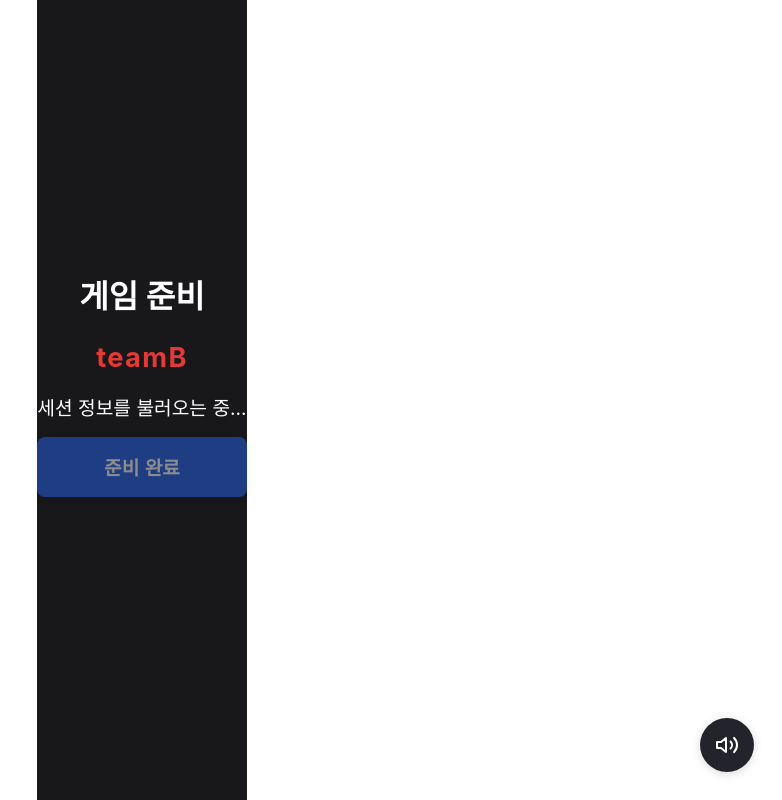
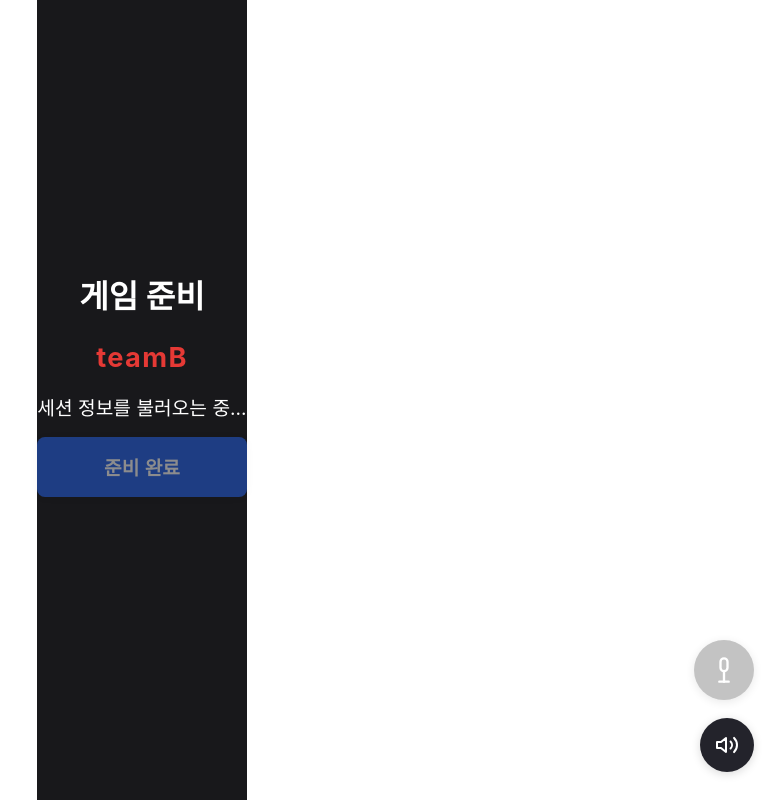
Before and after one commit to HOAN-C/RON, a React (Vite) app: page /ready/1 in a window 1280 px wide. Shown: the whole page, without its empty margins (498-1280 px from the left). Built offline with nearby package versions, Linux system fonts and the light colour scheme; no server answers; the database is empty.

Commit message:
WIP: 임시 커밋 (pull 전)

```diff
--- /dev/null
+++ b/src/components/WalkieTalkieButton.tsx
@@ -0,0 +1,112 @@
+import React, { useRef, useState } from 'react';
+import styled from 'styled-components';
+import { useWebRTCPeer } from '../hooks/useWebRTCPeer';
+
+interface WalkieTalkieButtonProps {
+  sessionCode: string;
+  signalingPath: string; // Firebase RTDB path for signaling
+  disabled?: boolean;
+}
+
+const FloatButton = styled.button`
+  position: fixed;
+  right: 28px;
+  bottom: 100px;
+  background: #2563eb;
+  color: #fff;
+  border: none;
+  border-radius: 50%;
+  width: 60px;
+  height: 60px;
+  display: flex;
+  align-items: center;
+  justify-content: center;
+  box-shadow: 0 2px 10px rgba(0,0,0,0.18);
+  cursor: pointer;
+  z-index: 120;
+  font-size: 1.6rem;
+  transition: background 0.18s;
+  &:active {
+    background: #1d4ed8;
+  }
+  opacity: ${(props: { disabled?: boolean }) => (props.disabled ? 0.5 : 1)};
+`;
+
+/**
+ * WalkieTalkieButton
+ * - 화면 우측 하단에 위치하는 플로팅 무전기 버튼
+ * - 버튼을 누르고 있는 동안만 마이크 오디오를 WebRTC로 송출 (push-to-talk)
+ * - WebRTC 연결/송출 상태에 따라 색상과 안내 텍스트 변경
+ * - 내부적으로 useWebRTCPeer 훅을 사용해 P2P 연결 및 송출 트리거
+ */
+export default function WalkieTalkieButton({ sessionCode, signalingPath, disabled }: WalkieTalkieButtonProps) {
+  // 현재 버튼이 눌려있는지(송출 중인지) 상태
+  const [isTransmitting, setIsTransmitting] = useState(false);
+  // 현재 내 마이크 오디오 스트림 참조
+  const streamRef = useRef<MediaStream | null>(null);
+  // WebRTC 연결 상태 및 송출 함수 (useWebRTCPeer 훅)
+  const { state, sendStream } = useWebRTCPeer(sessionCode, signalingPath);
+
+  /**
+   * startTransmit
+   * - 버튼을 누르면 실행됨
+   * - 마이크 권한 요청 → 오디오 스트림 획득 → WebRTC로 송출 시작
+   * - 연결이 안 되어 있으면 송출 불가
+   */
+  async function startTransmit() {
+    if (disabled) return;
+    try {
+      const stream = await navigator.mediaDevices.getUserMedia({ audio: true });
+      streamRef.current = stream;
+      setIsTransmitting(true);
+      await sendStream(stream);
+    } catch (e) {
+      alert('마이크 권한이 필요합니다.');
+    }
+  }
+
+  /**
+   * stopTransmit
+   * - 버튼에서 손을 떼면 실행됨
+   * - 마이크 스트림 중지 (상대방도 음성 수신이 멈춤)
+   */
+  function stopTransmit() {
+    if (streamRef.current) {
+      streamRef.current.getTracks().forEach(track => track.stop());
+      streamRef.current = null;
+    }
+    setIsTransmitting(false);
+    // WebRTC 송출 중지는 자동으로 트랙이 끊기면 상대방도 음성 수신이 멈춤
+  }
+
+  /**
+   * 버튼 UI
+   * - 연결 전: 회색, 연결 중: 파랑, 송출 중: 빨강
+   * - 상태 텍스트(연결 중/송출 중) 표시
+   */
+  return (
+    <FloatButton
+      aria-label="무전 송출"
+      title="무전 송출"
+      disabled={disabled || state !== 'connected'}
+      onMouseDown={startTransmit}
+      onTouchStart={startTransmit}
+      onMouseUp={stopTransmit}
+      onMouseLeave={stopTransmit}
+      onTouchEnd={stopTransmit}
+      style={{ background: isTransmitting ? '#ef4444' : (state === 'connected' ? '#2563eb' : '#888') }}
+    >
+      {/* 무전기 아이콘 SVG */}
+      <svg width="28" height="28" viewBox="0 0 24 24" fill="none" stroke="#fff" strokeWidth="2" strokeLinecap="round" strokeLinejoin="round">
+        <rect x="9" y="2" width="6" height="11" rx="3" />
+        <path d="M12 13v9" />
+        <path d="M8 22h8" />
+      </svg>
+      {/* 상태 텍스트 */}
+      <span style={{ position: 'absolute', top: -30, right: 0, color: '#fff', fontSize: 13 }}>
+        {state === 'connecting' && '연결 중...'}
+        {state === 'connected' && isTransmitting && '송출 중'}
+      </span>
+    </FloatButton>
+  );
+}
--- /dev/null
+++ b/src/hooks/useWebRTCPeer.ts
@@ -0,0 +1,127 @@
+import { useEffect, useRef, useState } from 'react';
+import { ref as dbRef, onValue, set } from 'firebase/database';
+import { db } from '../api/firebase';
+
+export type WebRTCPeerState = 'idle' | 'connecting' | 'connected' | 'error';
+
+/**
+ * useWebRTCPeer
+ * - 두 참가자 간 WebRTC 오디오 연결을 위한 커스텀 React 훅
+ * - Firebase RTDB를 시그널링 채널로 사용하여 offer/answer/ICE candidate 교환
+ * - 연결 상태(state) 및 송출 함수(sendStream) 제공
+ *
+ * @param sessionCode  현재 세션 코드(고유 방/게임 식별자)
+ * @param signalingPath Firebase RTDB 내 시그널링 데이터 경로
+ */
+export function useWebRTCPeer(sessionCode: string, signalingPath: string) {
+  // 현재 P2P 연결 상태 (idle/connecting/connected/error)
+  const [state, setState] = useState<WebRTCPeerState>('idle');
+  // WebRTC PeerConnection 인스턴스 참조
+  const peerRef = useRef<RTCPeerConnection | null>(null);
+  // 상대방 오디오 스트림 저장
+  const remoteStreamRef = useRef<MediaStream | null>(null);
+
+  // WebRTC ICE 서버 설정 (구글 STUN 서버만 사용, 실제 서비스는 TURN 필요)
+  const rtcConfig = { iceServers: [{ urls: 'stun:stun.l.google.com:19302' }] };
+
+  // Firebase RTDB를 통한 시그널링 및 연결 관리
+  useEffect(() => {
+    if (!sessionCode || !signalingPath) return;
+    // 1. PeerConnection 생성 및 상태 초기화
+    // - PeerConnection 인스턴스를 생성하고 초기 상태를 설정합니다.
+    const peer = new RTCPeerConnection(rtcConfig);
+    peerRef.current = peer;
+    setState('connecting');
+    let closed = false;
+
+    // 2. 상대방 ICE candidate 수신 시 PeerConnection에 추가
+    // - 상대방의 ICE candidate를 수신하여 PeerConnection에 추가합니다.
+    const iceRef = dbRef(db, `${signalingPath}/ice`);
+    onValue(iceRef, (snap) => {
+      const candidates = snap.val();
+      if (!candidates) return;
+      // 여러 candidate를 순회하며 PeerConnection에 추가
+      Object.values(candidates).forEach((c: any) => {
+        if (c && c.candidate) {
+          peer.addIceCandidate(new RTCIceCandidate(c));
+        }
+      });
+    });
+
+    // 3. offer/answer SDP 수신 및 처리
+    // - 상대방의 offer 또는 answer SDP를 수신하여 처리합니다.
+    const sdpRef = dbRef(db, `${signalingPath}/sdp`);
+    onValue(sdpRef, async (snap) => {
+      const sdpObj = snap.val();
+      if (!sdpObj) return;
+      // 상대방이 offer를 올린 경우: answer 생성 후 DB에 기록
+      if (sdpObj.type === 'offer') {
+        // 상대방의 offer SDP를 설정하고 answer SDP를 생성합니다.
+        await peer.setRemoteDescription(new RTCSessionDescription(sdpObj));
+        const answer = await peer.createAnswer();
+        await peer.setLocalDescription(answer);
+        // 생성된 answer SDP를 DB에 기록합니다.
+        set(dbRef(db, `${signalingPath}/sdp`), answer.toJSON());
+      } else if (sdpObj.type === 'answer') {
+        // 상대방이 answer를 올린 경우: 내 PeerConnection에 적용
+        // 상대방의 answer SDP를 설정합니다.
+        await peer.setRemoteDescription(new RTCSessionDescription(sdpObj));
+      }
+    });
+
+    // 4. 내 ICE candidate가 생기면 DB에 저장 (상대방이 읽어감)
+    // - 내 PeerConnection에서 생성된 ICE candidate를 DB에 저장합니다.
+    peer.onicecandidate = (event) => {
+      if (event.candidate) {
+        set(
+          dbRef(
+            db,
+            `${signalingPath}/ice/${event.candidate.sdpMid}_${event.candidate.sdpMLineIndex}`
+          ),
+          event.candidate.toJSON()
+        );
+      }
+    };
+
+    // 5. 상대방의 오디오 트랙 수신 시 remoteStream에 저장
+    // - 상대방의 오디오 트랙을 수신하여 remoteStream에 저장합니다.
+    peer.ontrack = (e) => {
+      if (!remoteStreamRef.current) {
+        remoteStreamRef.current = new MediaStream();
+      }
+      remoteStreamRef.current.addTrack(e.track);
+    };
+
+    peer.onconnectionstatechange = () => {
+      if (peer.connectionState === 'connected') setState('connected');
+      else if (
+        peer.connectionState === 'failed' ||
+        peer.connectionState === 'disconnected'
+      )
+        setState('error');
+    };
+
+    return () => {
+      closed = true;
+      peer.close();
+      peerRef.current = null;
+    };
+  }, [sessionCode, signalingPath]);
+
+  // 송출: 마이크 stream을 peer에 addTrack
+  const sendStream = async (stream: MediaStream) => {
+    if (!peerRef.current) return;
+    stream.getTracks().forEach((track) => {
+      peerRef.current!.addTrack(track, stream);
+    });
+    // offer 생성 및 signaling
+    const offer = await peerRef.current.createOffer();
+    await peerRef.current.setLocalDescription(offer);
+    set(dbRef(db, `${signalingPath}/sdp`), offer.toJSON());
+  };
+
+  // 수신: remoteStream 반환
+  const getRemoteStream = () => remoteStreamRef.current;
+
+  return { state, sendStream, getRemoteStream };
+}
--- a/src/pages/GamePage.tsx
+++ b/src/pages/GamePage.tsx
@@ -6,6 +6,7 @@ import { ref, update } from 'firebase/database';
 import styled from 'styled-components';
 import Button from '../components/Button';
 import { useWakeLock } from '../hooks/useWakeLock';
+import WalkieTalkieButton from '../components/WalkieTalkieButton';
 
 import { playBeep } from '../utils/playBeep';
 import { getTeamPath, canDecrement, canIncrement } from '../utils/team'; // 팀/버튼 유틸함수 import
@@ -69,7 +70,6 @@ function GamePage() {
   const endTimer = useRef<NodeJS.Timeout | null>(null);
   const myTeam = getTeamPath(code ?? null);
 
-
   // 게임 종료 감지(한 팀 전원 사망 또는 state가 ended)
   const hasNavigatedRef = useRef(false);
   useEffect(() => {
@@ -91,11 +91,21 @@ function GamePage() {
     }
     hasNavigatedRef.current = false;
     // 게임 진행 시작 시 Wake Lock 활성화
-    if (session.state === 'running' && 'wakeLock' in navigator && !wakeLockRef.current) {
-
-      (navigator as Navigator & { wakeLock: { request: (type: 'screen') => Promise<WakeLockSentinel> } }).wakeLock.request('screen').then((sentinel: WakeLockSentinel) => {
-        wakeLockRef.current = sentinel;
-      }).catch(() => {});
+    if (
+      session.state === 'running' &&
+      'wakeLock' in navigator &&
+      !wakeLockRef.current
+    ) {
+      (
+        navigator as Navigator & {
+          wakeLock: { request: (type: 'screen') => Promise<WakeLockSentinel> };
+        }
+      ).wakeLock
+        .request('screen')
+        .then((sentinel: WakeLockSentinel) => {
+          wakeLockRef.current = sentinel;
+        })
+        .catch(() => {});
     }
     // 종료 감지는 게임 진행중(running)일 때만 동작
     if (session.state !== 'running') {
@@ -269,8 +279,17 @@ function GamePage() {
             ? '3초 유지 시 게임 종료'
             : '게임 종료 (3초 누르기)'}
       </EndButton>
+      {code && session?.state === 'running' && (
+        <WalkieTalkieButton
+          sessionCode={code}
+          signalingPath={`sessions/${code}/webrtc`}
+          disabled={ending}
+        />
+      )}
     </Container>
   );
 }
 
+// import WalkieTalkieButton from './WalkieTalkieButton';
+
 export default GamePage;
--- a/src/pages/ReadyPage.tsx
+++ b/src/pages/ReadyPage.tsx
@@ -78,6 +78,7 @@ const SoundToast = styled.div`
 import Countdown from '../components/Countdown';
 
 import { playBeep } from '../utils/playBeep';
+import WalkieTalkieButton from '../components/WalkieTalkieButton';
 import { getTeamPath } from '../utils/team';
 import { useSession } from '../hooks/useSession';
 import { updateSessionField } from '../utils/firebase';
@@ -278,6 +279,14 @@ const ReadyPage: React.FC = () => {
         {ready ? '준비 취소' : '준비 완료'}
       </Button>
       <Countdown value={countdown} />
+      {/* WebRTC Walkie-Talkie Button (floating) */}
+      {sessionCode && (
+        <WalkieTalkieButton
+          sessionCode={sessionCode}
+          signalingPath={`sessions/${sessionCode}/webrtc`}
+          disabled={!sessionData || countdown !== null}
+        />
+      )}
       <SoundTestButton />
     </Container>
   );
```
